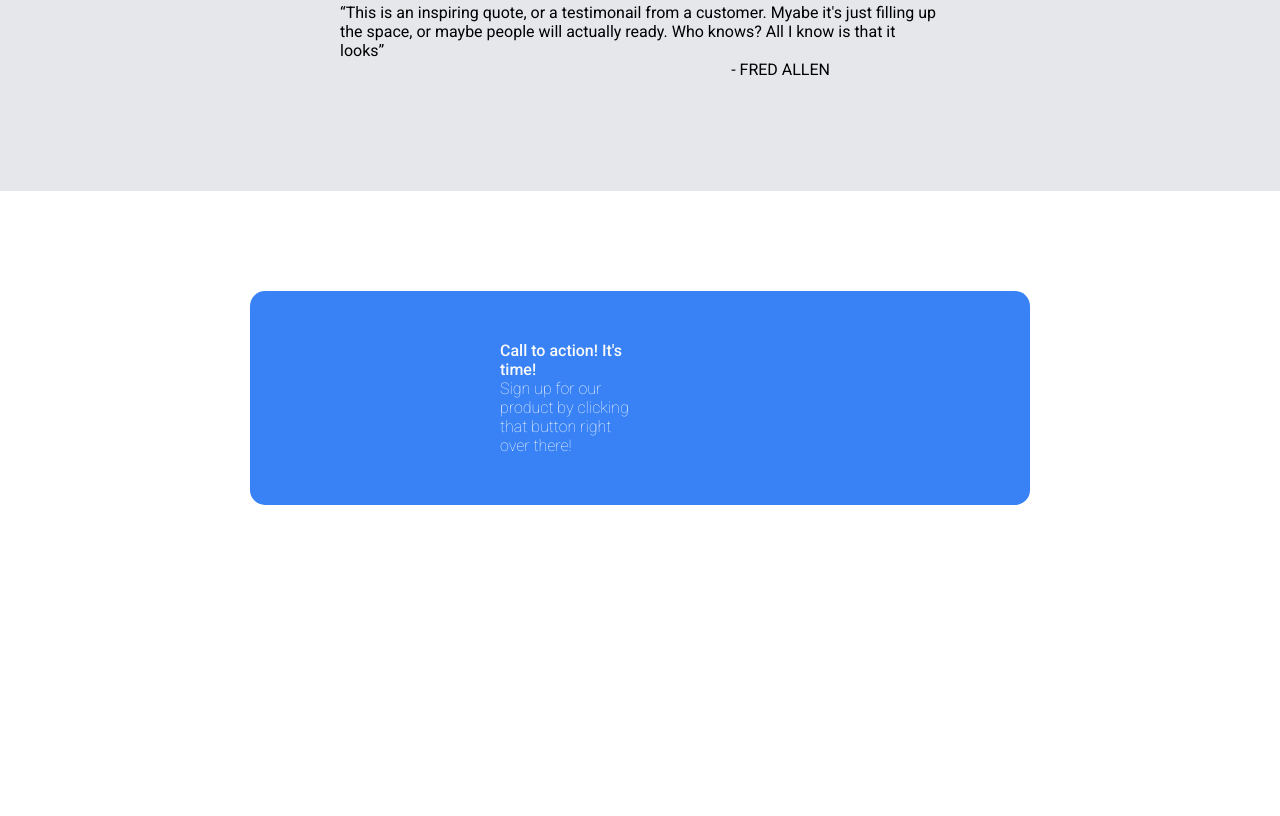
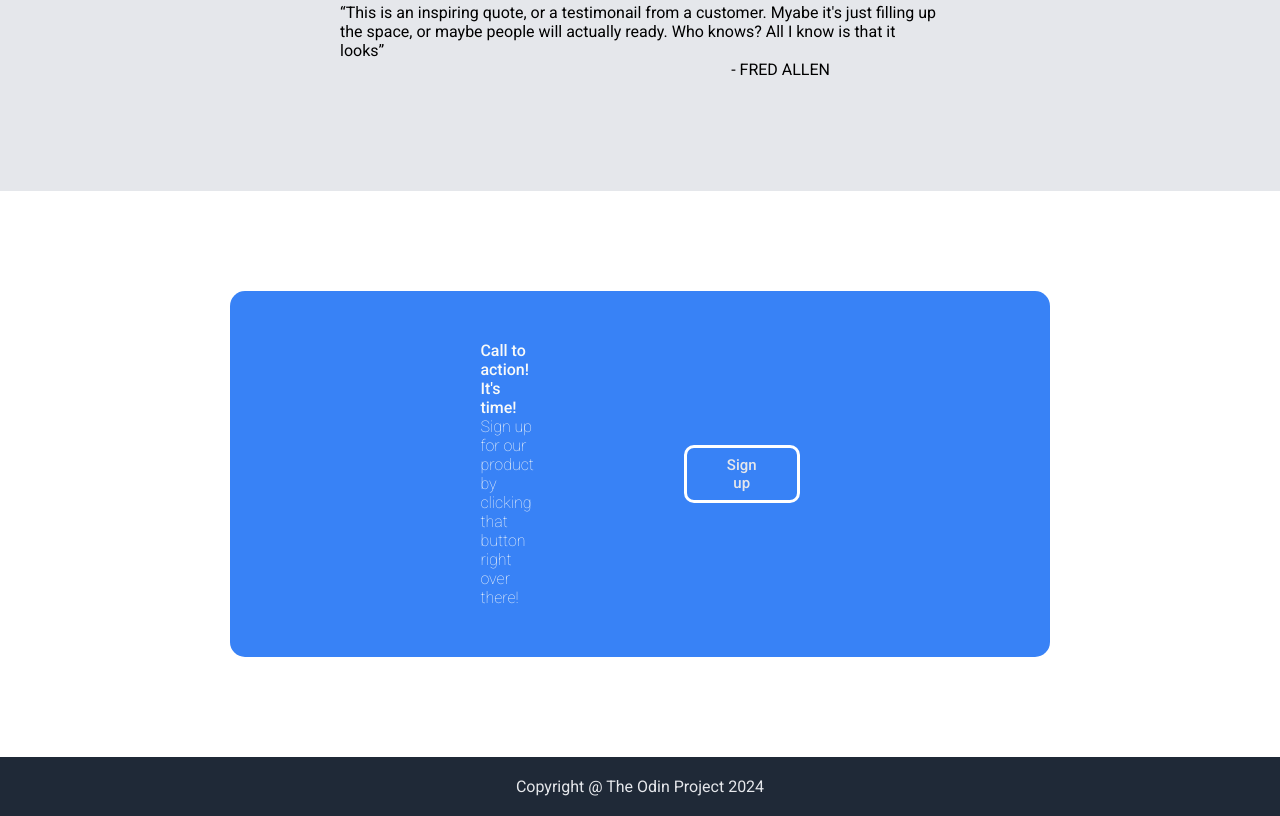
Before and after one commit to Surajnairx/Odin_Project-Landing-page, a plain HTML site: page index.html in a window 1280 px wide. Shown: the part 937-1753 px from the top of the page. Before the commit the page ends 1542 px from the top, so only its background shows below. Drawn offline with Linux system fonts and the light colour scheme.

Commit message:
Footer Setup :)

```diff
--- a/index.html
+++ b/index.html
@@ -73,12 +73,16 @@
       <div class="contact-container">
         <div class="contact-text">
           <div class="contact-title">Call to action! It's time!</div>
-          <div class="contact-subtext">Sign up for our product by clicking that button right over there!</div>
+          <div class="contact-subtext">
+            Sign up for our product by clicking that button right over there!
+          </div>
+        </div>
+        <div class="btn">
+          <button>Sign up</button>
         </div>
       </div>
     </div>
 
-      </div>
-    </footer>
+    <footer>Copyright @ The Odin Project 2024</footer>
   </body>
 </html>
```
